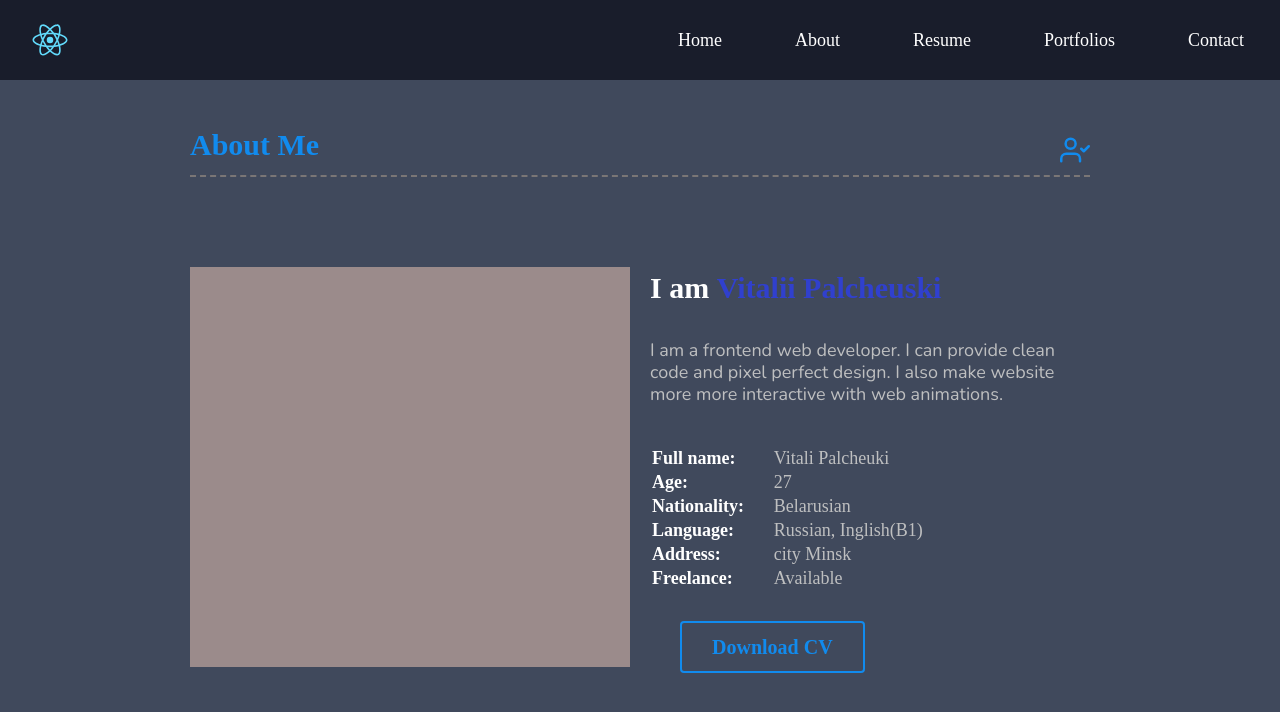
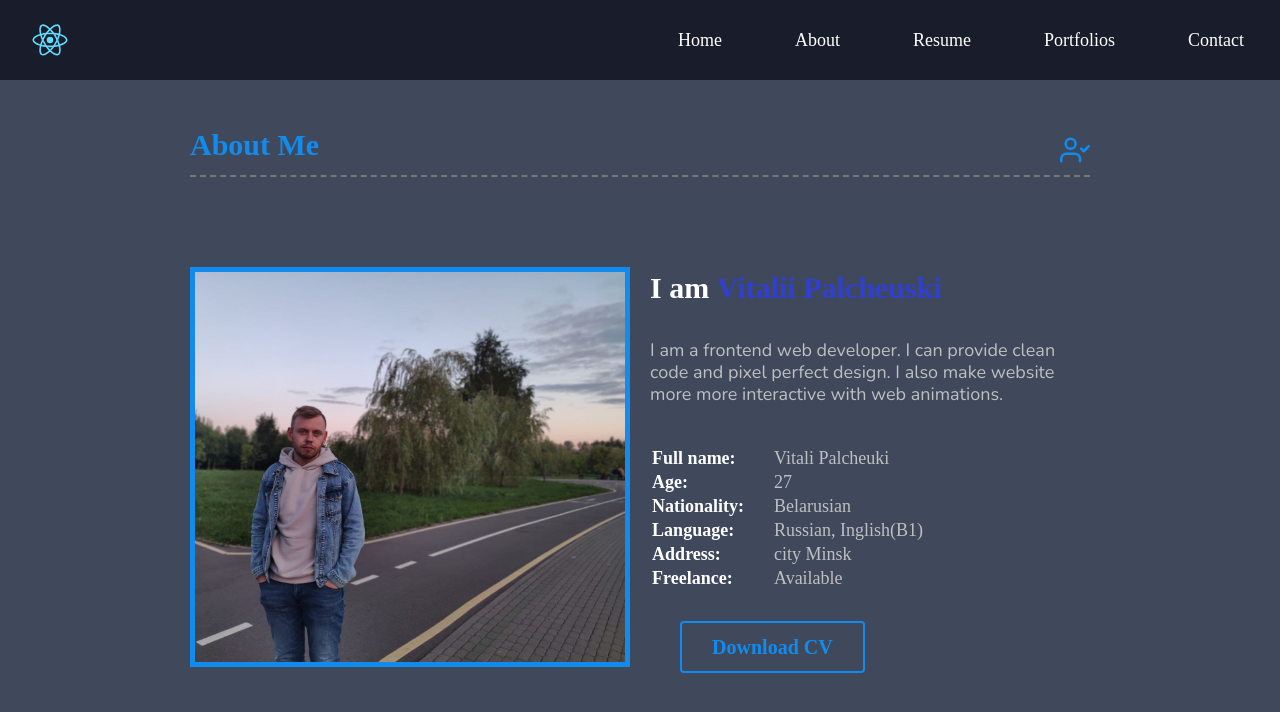
Before and after one commit to Vitalik9135eb2/Portfolio, a React (Create React App) app: page /about in a window 1280 px wide. Shown: the top 712 px of the page. Built offline with nearby package versions, Linux system fonts and the light colour scheme.

Commit message:
photo about

```diff
--- a/src/componets/pages/About.js
+++ b/src/componets/pages/About.js
@@ -1,7 +1,8 @@
 import React from 'react';
 import Title from '../Title';
 import * as FiUser from "react-icons/fi";
-import s from './_about.module.scss'
+import s from './_about.module.scss';
+import photo from './../../assets/about1.jpg';
 
 
 function About() {
@@ -16,7 +17,7 @@ function About() {
 
                 <div className={s.content}>
                     <div className={s.imgWrap} >
-
+                        <img src={photo}/>
                     </div>
                     <div className={s.personal} >
                         <h4 className={s.personalTitle}> I am <span className={s.name}>Vitalii Palcheuski</span></h4>
--- a/src/componets/pages/Contact.js
+++ b/src/componets/pages/Contact.js
@@ -59,7 +59,7 @@ function Contact () {
                                 <span>My GitHub</span>
                             </a>
 
-                            <a className={s.link} href="#">
+                            <a className={s.link} href="mailto:05vp94@mail.ru">
                                 <img className={s.linkImg} src={mail}/>
                                 <span>05vp94@mail.ru</span>
                             </a>
--- a/src/componets/pages/_about.module.scss
+++ b/src/componets/pages/_about.module.scss
@@ -24,7 +24,7 @@
             .imgWrap{
                 width: 50%;
                 height: 400px;
-                background-color: #9b8b8b;
+                border: 5px solid $acentColorLight;
                 @media (max-width: 992px){
                     height: 325px;
                     width: 360px;
@@ -32,6 +32,11 @@
                 @media (max-width: 576px){
                     height: 290px;
                     width: 300px;
+                }
+
+                img{
+                    width: 100%;
+                    height: 100%;
                 }
             }
             .personal{
```
Also changed, not shown: src/assets/about1.jpg (added).
